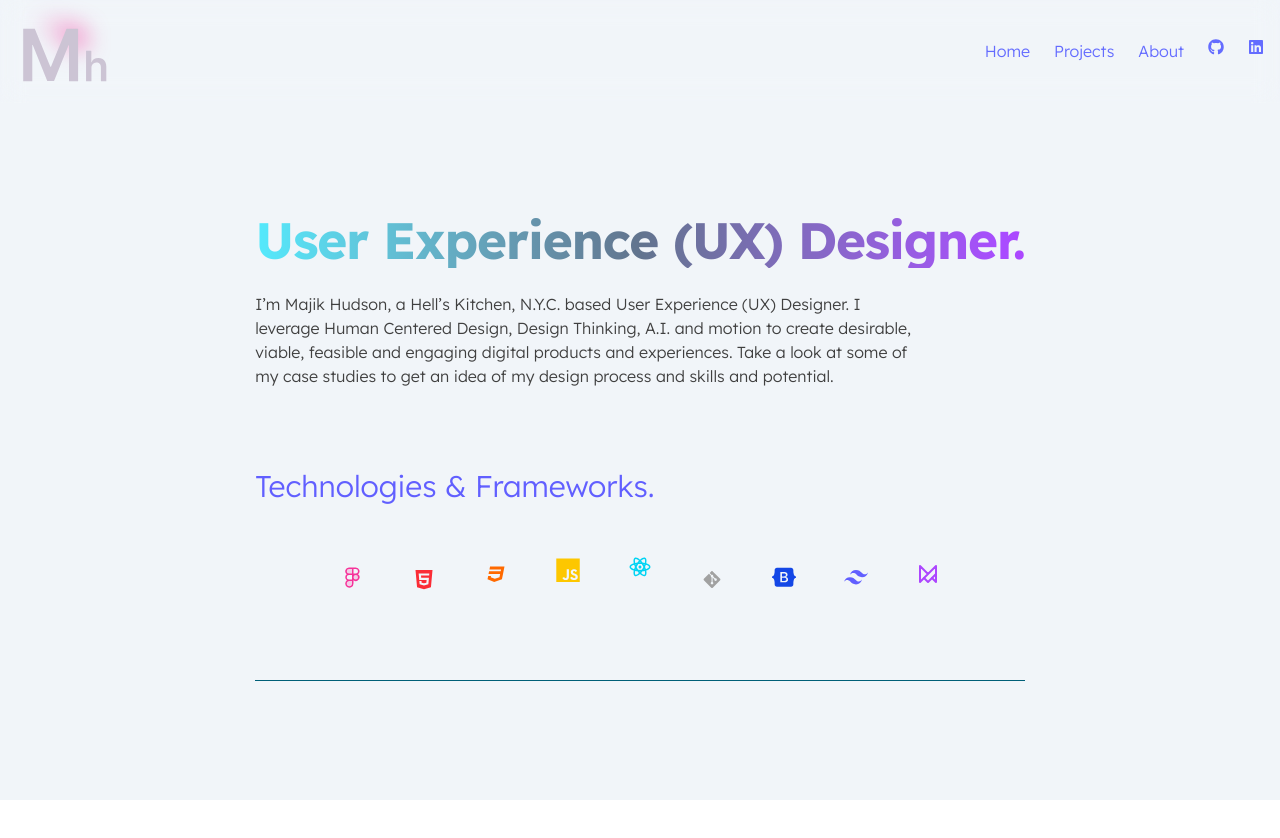
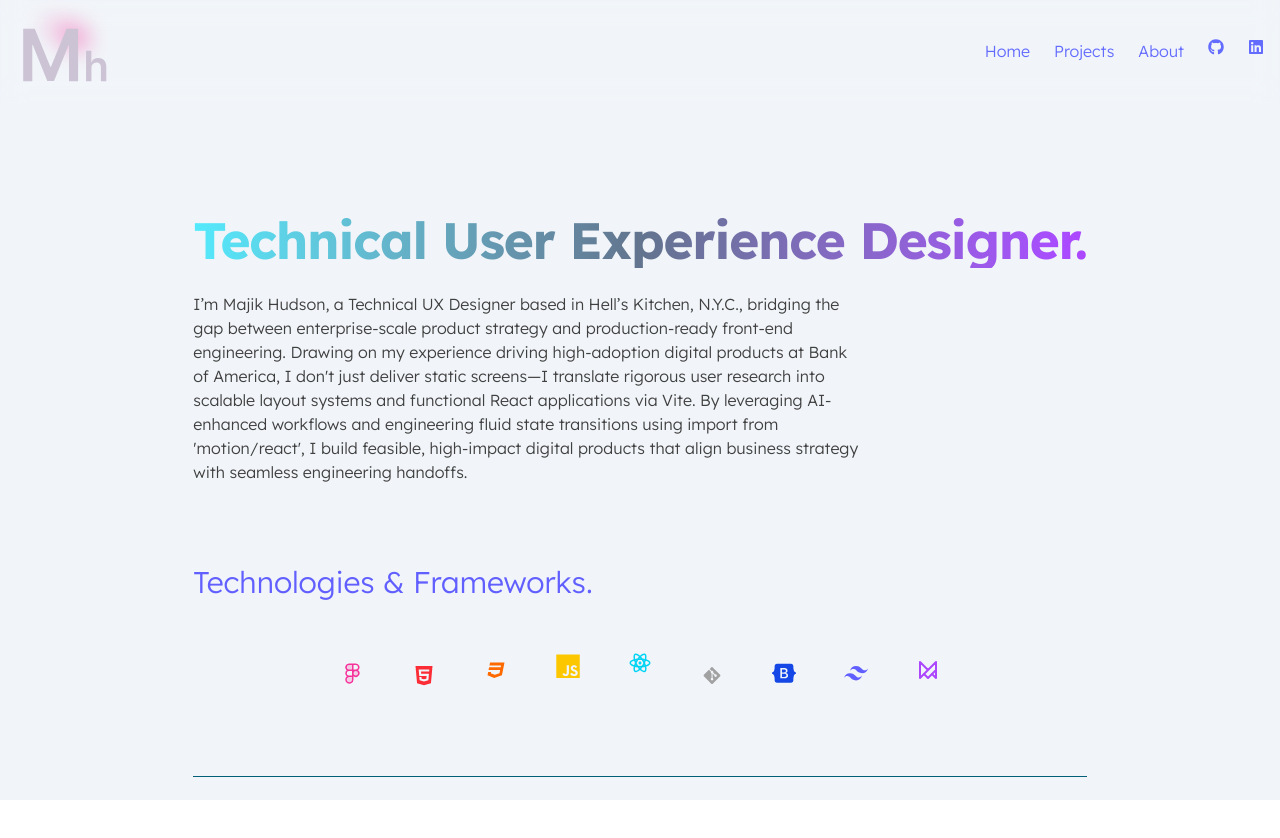
Before and after one commit to mjk-hudson/my_portfolio, a React (Vite) app: page / in a window 1280 px wide. Shown: the top 838 px of the page. Built offline with nearby package versions, Linux system fonts and the light colour scheme; a web font is replaced by a local one.

Commit message:
udpated home page introduction

```diff
--- a/src/routes/Home.jsx
+++ b/src/routes/Home.jsx
@@ -20,7 +20,7 @@ export default function Home() {
         animate={{opacity: 1, y: 0}}
         transition={{duration: 1, delay: 0.5}}
         className="text-2xl font-bold bg-clip-text text-transparent bg-linear-to-r from-cyan-300 via-slate-500 to-purple-500 tracking-tight">
-          User Experience (UX) Designer.
+          Technical User Experience Designer.
         </motion.h1>
 
         <motion.p
@@ -28,9 +28,7 @@ export default function Home() {
         animate={{opacity: 1, y: 0}}
         transition={{delay: 0.8, duration: 1.5}}
         className="mt-6 text-neutral-700 max-w-2xl text-start">
-          I’m Majik Hudson, a Hell’s Kitchen, N.Y.C. based User Experience (UX) Designer. I leverage
-          Human Centered Design, Design Thinking, A.I. and motion to create desirable,
-          viable, feasible and engaging digital products and experiences. Take a look at some of my case studies to get an idea of my design process and skills and potential.
+          I’m Majik Hudson, a Technical UX Designer based in Hell’s Kitchen, N.Y.C., bridging the gap between enterprise-scale product strategy and production-ready front-end engineering. Drawing on my experience driving high-adoption digital products at Bank of America, I don't just deliver static screens—I translate rigorous user research into scalable layout systems and functional React applications via Vite. By leveraging AI-enhanced workflows and engineering fluid state transitions using import { motion } from 'motion/react', I build feasible, high-impact digital products that align business strategy with seamless engineering handoffs.
         </motion.p>
 
         <div className="mt-20 text-center">
```
